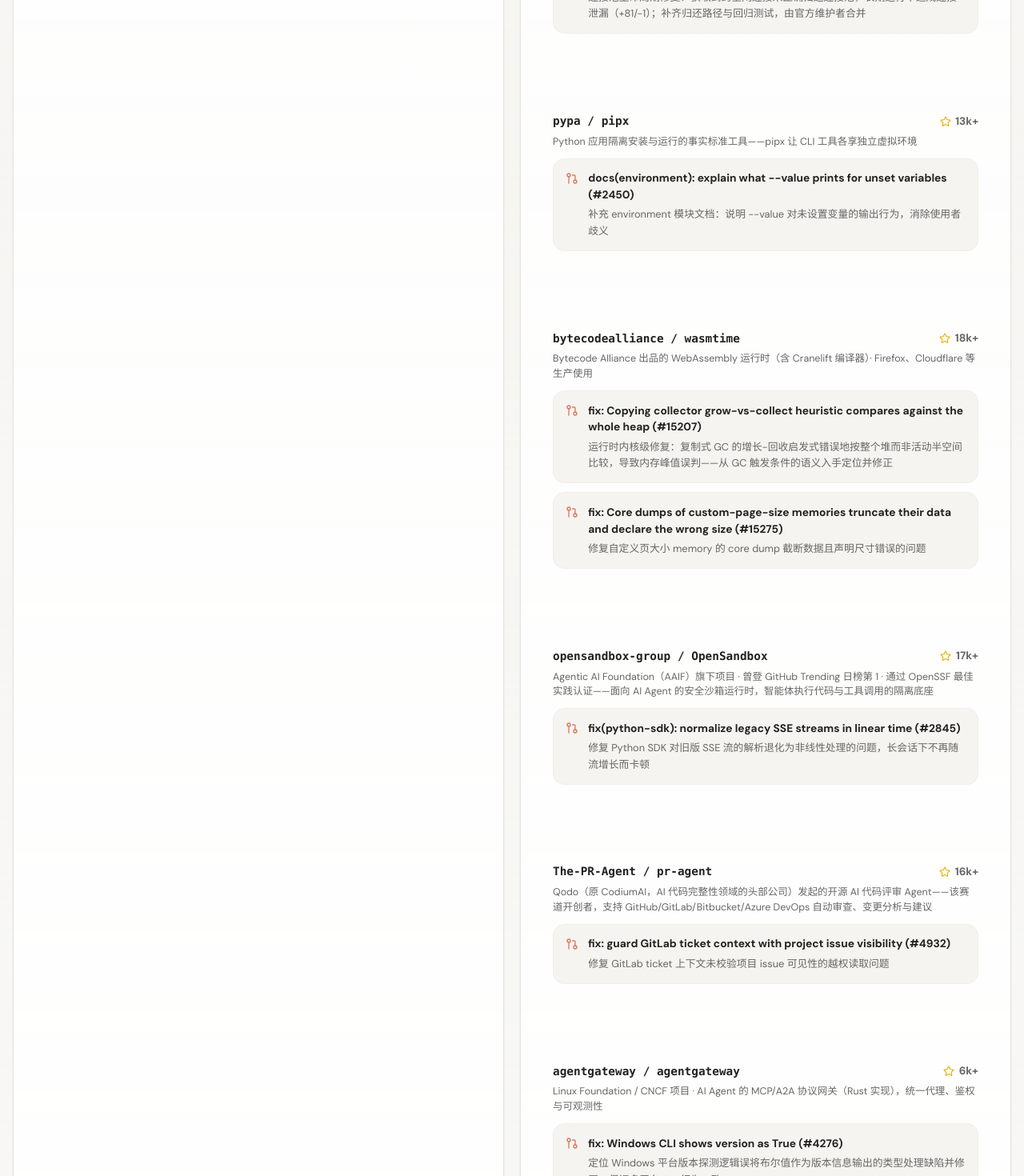
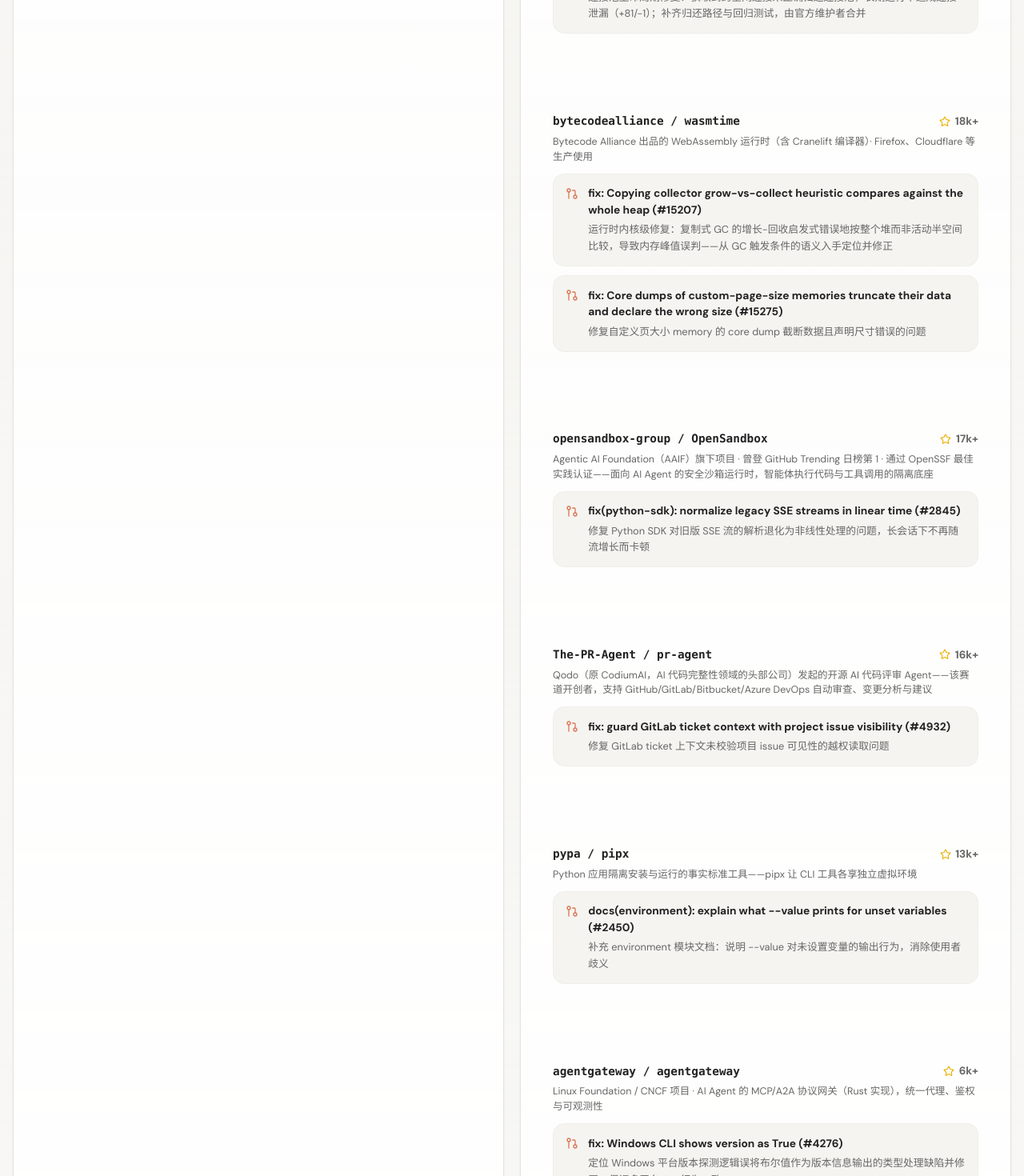
Before and after one commit to wangshun-china/interview-web, a Vue app: page / in a window 1280 px wide. Shown: the part 3369-4839 px from the top of the page at 80% size. Built offline with nearby package versions, Linux system fonts and the light colour scheme.

Commit message:
resume: move pypa/pipx after pr-agent for strict stars-descending order

```diff
--- a/src/components/OpenSourceCard.vue
+++ b/src/components/OpenSourceCard.vue
@@ -167,19 +167,6 @@ const repos = [
     ],
   },
   {
-    name: 'pypa / pipx',
-    url: 'https://github.com/pypa/pipx',
-    stars: '13k+',
-    desc: 'Python 应用隔离安装与运行的事实标准工具——pipx 让 CLI 工具各享独立虚拟环境',
-    prs: [
-      {
-        title: 'docs(environment): explain what --value prints for unset variables (#2450)',
-        note: '补充 environment 模块文档：说明 --value 对未设置变量的输出行为，消除使用者歧义',
-        url: 'https://github.com/pypa/pipx/pull/2450',
-      },
-    ],
-  },
-  {
     name: 'bytecodealliance / wasmtime',
     url: 'https://github.com/bytecodealliance/wasmtime',
     stars: '18k+',
@@ -220,6 +207,19 @@ const repos = [
         title: 'fix: guard GitLab ticket context with project issue visibility (#4932)',
         note: '修复 GitLab ticket 上下文未校验项目 issue 可见性的越权读取问题',
         url: 'https://github.com/The-PR-Agent/pr-agent/pull/4932',
+      },
+    ],
+  },
+  {
+    name: 'pypa / pipx',
+    url: 'https://github.com/pypa/pipx',
+    stars: '13k+',
+    desc: 'Python 应用隔离安装与运行的事实标准工具——pipx 让 CLI 工具各享独立虚拟环境',
+    prs: [
+      {
+        title: 'docs(environment): explain what --value prints for unset variables (#2450)',
+        note: '补充 environment 模块文档：说明 --value 对未设置变量的输出行为，消除使用者歧义',
+        url: 'https://github.com/pypa/pipx/pull/2450',
       },
     ],
   },
```
